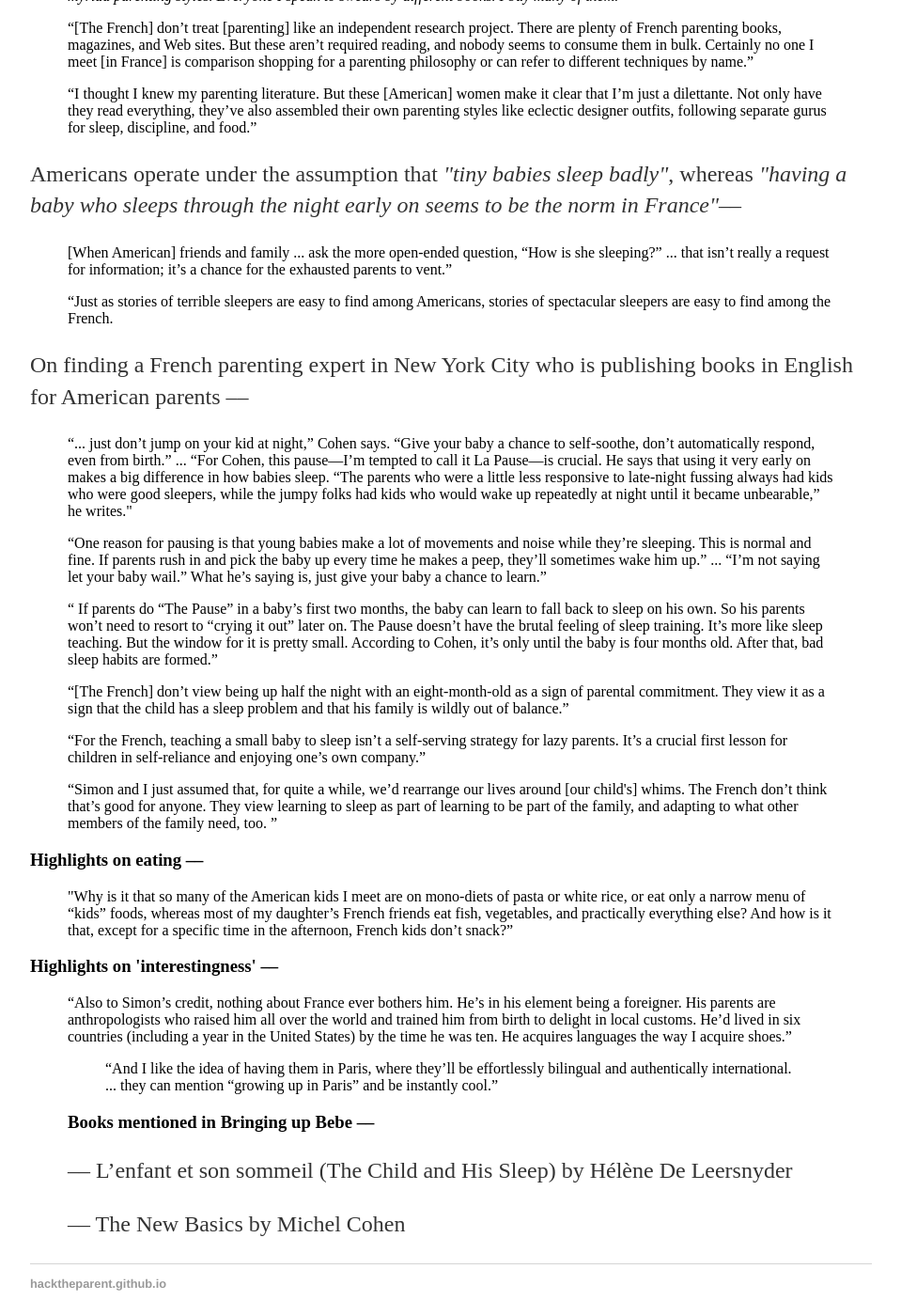
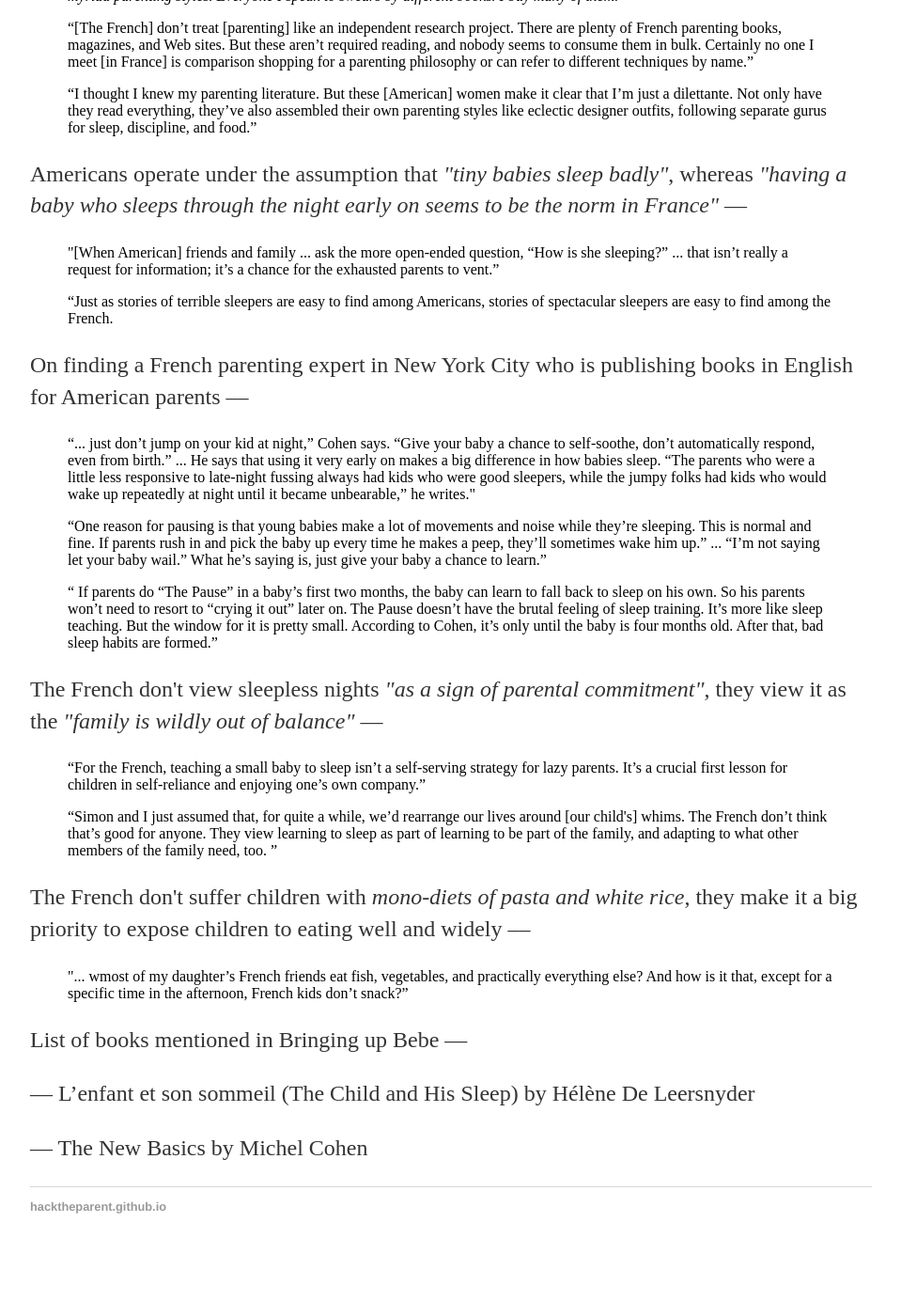
Before and after one commit to hacktheparent/hacktheparent.github.io, a Jekyll site: the page built from posts/bringingupbebe.html, in a window 1280 px wide and 1400 px high, scrolled down 1075 px. Shown: the whole window at 94% size, without its empty margins (160-1119 px from the left). Built offline with Jekyll 4.4.1, drawn with Linux system fonts in a browser that asks for light colours; after the commit the page ends 2426 px from its top, so only the background shows below that.

Commit message:
update bringingupbebe.html

```diff
--- a/posts/bringingupbebe.html
+++ b/posts/bringingupbebe.html
@@ -22,34 +22,32 @@ title: Hack the Parent
 
 		<blockquote>“I thought I knew my parenting literature. But these [American] women make it clear that I’m just a dilettante. Not only have they read everything, they’ve also assembled their own parenting styles like eclectic designer outfits, following separate gurus for sleep, discipline, and food.”</blockquote>
 
-<p>Americans operate under the assumption that <i>"tiny babies sleep badly"</i>, whereas <i>"having a baby who sleeps through the night early on seems to be the norm in France"</i>––</p>
+<p>Americans operate under the assumption that <i>"tiny babies sleep badly"</i>, whereas <i>"having a baby who sleeps through the night early on seems to be the norm in France"</i> ––</p>
 
-		<blockquote>[When American] friends and family ... ask the more open-ended question, “How is she sleeping?” ... that isn’t really a request for information; it’s a chance for the exhausted parents to vent.”</blockquote>
+		<blockquote>"[When American] friends and family ... ask the more open-ended question, “How is she sleeping?” ... that isn’t really a request for information; it’s a chance for the exhausted parents to vent.”</blockquote>
 
 		<blockquote>“Just as stories of terrible sleepers are easy to find among Americans, stories of spectacular sleepers are easy to find among the French.</blockquote>
 
 <p>On finding a French parenting expert in New York City who is publishing books in English for American parents ––</p>
 
-		<blockquote>“... just don’t jump on your kid at night,” Cohen says. “Give your baby a chance to self-soothe, don’t automatically respond, even from birth.” ... “For Cohen, this pause—I’m tempted to call it La Pause—is crucial. He says that using it very early on makes a big difference in how babies sleep. “The parents who were a little less responsive to late-night fussing always had kids who were good sleepers, while the jumpy folks had kids who would wake up repeatedly at night until it became unbearable,” he writes."</blockquote>
+		<blockquote>“... just don’t jump on your kid at night,” Cohen says. “Give your baby a chance to self-soothe, don’t automatically respond, even from birth.” ... He says that using it very early on makes a big difference in how babies sleep. “The parents who were a little less responsive to late-night fussing always had kids who were good sleepers, while the jumpy folks had kids who would wake up repeatedly at night until it became unbearable,” he writes."</blockquote>
 
 			<blockquote>“One reason for pausing is that young babies make a lot of movements and noise while they’re sleeping. This is normal and fine. If parents rush in and pick the baby up every time he makes a peep, they’ll sometimes wake him up.” ... “I’m not saying let your baby wail.” What he’s saying is, just give your baby a chance to learn.”</blockquote>
 
 		<blockquote>“ If parents do “The Pause” in a baby’s first two months, the baby can learn to fall back to sleep on his own. So his parents won’t need to resort to “crying it out” later on. The Pause doesn’t have the brutal feeling of sleep training. It’s more like sleep teaching. But the window for it is pretty small. According to Cohen, it’s only until the baby is four months old. After that, bad sleep habits are formed.”</blockquote>
 
-		<blockquote>“[The French] don’t view being up half the night with an eight-month-old as a sign of parental commitment. They view it as a sign that the child has a sleep problem and that his family is wildly out of balance.”</blockquote>
+	<p>The French don't view sleepless nights <i>"as a sign of parental commitment"</i>, they view it as the <i>"family is wildly out of balance"</i> –– </p>
 
 		<blockquote>“For the French, teaching a small baby to sleep isn’t a self-serving strategy for lazy parents. It’s a crucial first lesson for children in self-reliance and enjoying one’s own company.”</blockquote>
 
 		<blockquote>“Simon and I just assumed that, for quite a while, we’d rearrange our lives around [our child's] whims. The French don’t think that’s good for anyone. They view learning to sleep as part of learning to be part of the family, and adapting to what other members of the family need, too. ”</blockquote>
 
-<h3>Highlights on eating ––</h3>
-<blockquote>"Why is it that so many of the American kids I meet are on mono-diets of pasta or white rice, or eat only a narrow menu of “kids” foods, whereas most of my daughter’s French friends eat fish, vegetables, and practically everything else? And how is it that, except for a specific time in the afternoon, French kids don’t snack?”</blockquote>
+<p>The French don't suffer children with <i>mono-diets of pasta and white rice</i>, they make it a big priority to expose children to eating well and widely ––</p>
 
-<h3>Highlights on 'interestingness' ––</h3>
-		<blockquote>“Also to Simon’s credit, nothing about France ever bothers him. He’s in his element being a foreigner. His parents are anthropologists who raised him all over the world and trained him from birth to delight in local customs. He’d lived in six countries (including a year in the United States) by the time he was ten. He acquires languages the way I acquire shoes.”</blockquotea>
-<blockquote>“And I like the idea of having them in Paris, where they’ll be effortlessly bilingual and authentically international. ... they can mention “growing up in Paris” and be instantly cool.”</blockquote>
+<blockquote>"... wmost of my daughter’s French friends eat fish, vegetables, and practically everything else? And how is it that, except for a specific time in the afternoon, French kids don’t snack?”</blockquote>
 
-		<h3>Books mentioned in Bringing up Bebe ––</h3>
+
+		<p>List of books mentioned in Bringing up Bebe ––</p>
 		<p>–– L’enfant et son sommeil (The Child and His Sleep) by Hélène De Leersnyder</p>
 		<p>–– The New Basics by Michel Cohen</p>
 
```
